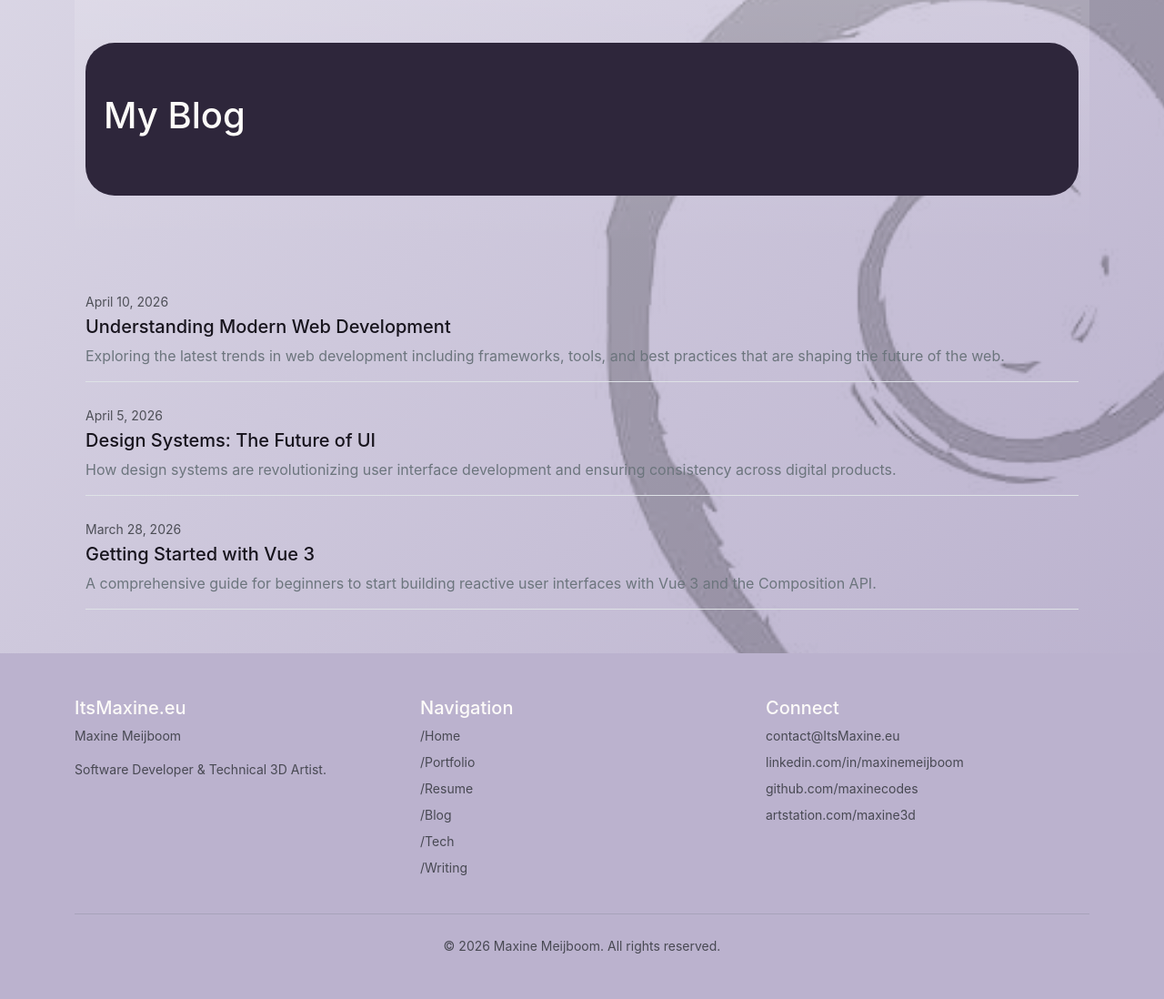
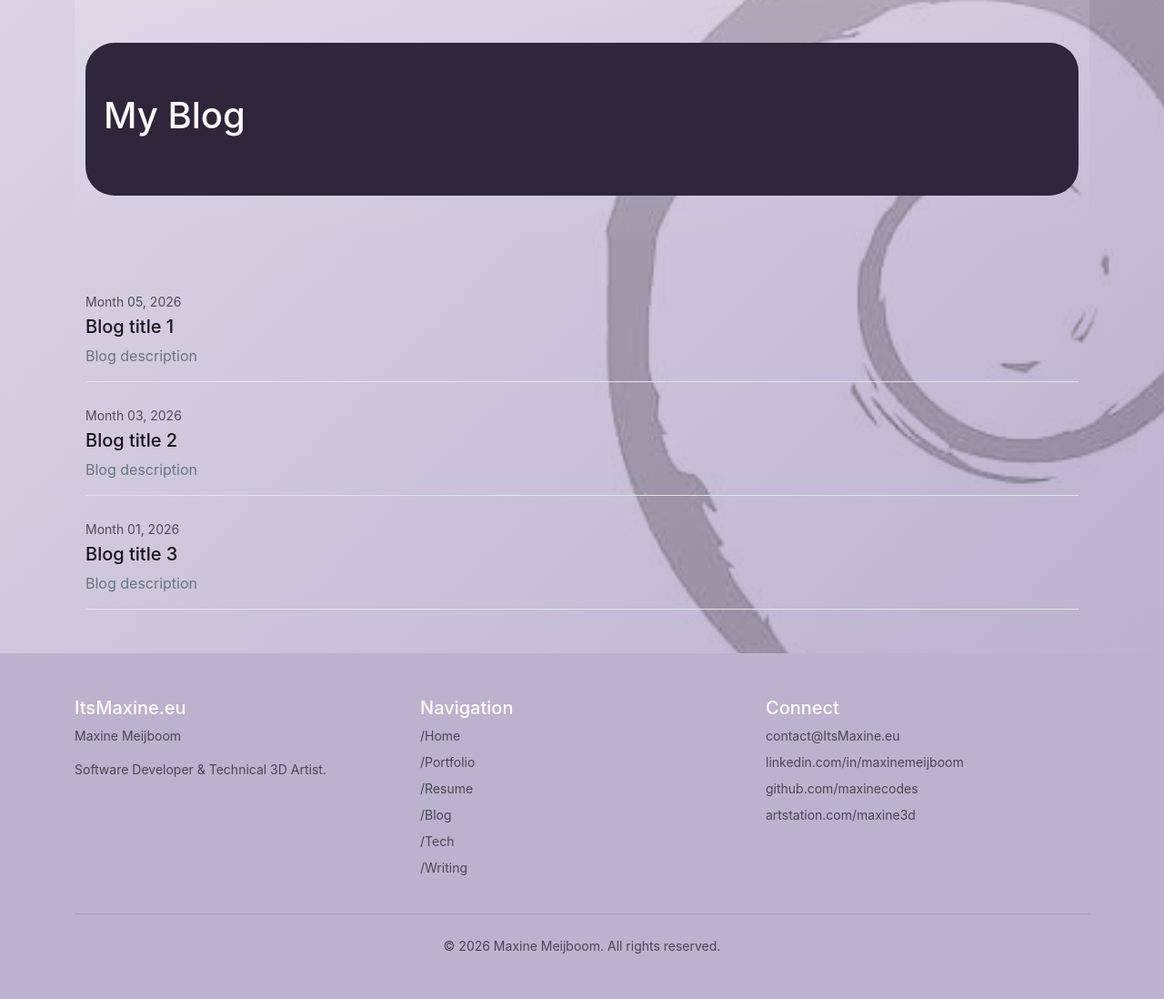
Before and after one commit to MaxineCodes/portfolio_website, a Flask app: page /blog in a window 1280 px wide. Shown: the part 57-1155 px from the top of the page at 91% size. Run offline with Flask 3, Linux system fonts and the light colour scheme.

Commit message:
rewrite blog

```diff
--- a/templates/blog.html
+++ b/templates/blog.html
@@ -17,27 +17,29 @@
 
 <!-- Blog Posts List -->
 <section class="container mb-5">
+
     <div class="d-flex flex-column gap-4">
     <!-- Blog Post 1 -->
     <article class="border-bottom pb-3">
-        <time datetime="2026-04-10" class="text-muted small">April 10, 2026</time>
-        <h2 class="fs-5 mb-2 mt-1">Understanding Modern Web Development</h2>
-        <p class="text-secondary mb-0">Exploring the latest trends in web development including frameworks, tools, and best practices that are shaping the future of the web.</p>
+        <time datetime="2026-04-10" class="text-muted small">Month 05, 2026</time>
+        <h2 class="fs-5 mb-2 mt-1">Blog title 1</h2>
+        <p class="text-secondary mb-0">Blog description</p>
     </article>
 
     <!-- Blog Post 2 -->
     <article class="border-bottom pb-3">
-        <time datetime="2026-04-05" class="text-muted small">April 5, 2026</time>
-        <h2 class="fs-5 mb-2 mt-1">Design Systems: The Future of UI</h2>
-        <p class="text-secondary mb-0">How design systems are revolutionizing user interface development and ensuring consistency across digital products.</p>
+        <time datetime="2026-04-10" class="text-muted small">Month 03, 2026</time>
+        <h2 class="fs-5 mb-2 mt-1">Blog title 2</h2>
+        <p class="text-secondary mb-0">Blog description</p>
     </article>
 
     <!-- Blog Post 3 -->
     <article class="border-bottom pb-3">
-        <time datetime="2026-03-28" class="text-muted small">March 28, 2026</time>
-        <h2 class="fs-5 mb-2 mt-1">Getting Started with Vue 3</h2>
-        <p class="text-secondary mb-0">A comprehensive guide for beginners to start building reactive user interfaces with Vue 3 and the Composition API.</p>
+        <time datetime="2026-04-10" class="text-muted small">Month 01, 2026</time>
+        <h2 class="fs-5 mb-2 mt-1">Blog title 3</h2>
+        <p class="text-secondary mb-0">Blog description</p>
     </article>
+
     </div>
 </section>
 {% endblock %}
```
Also changed, not shown: templates/index.html (indentation only).
